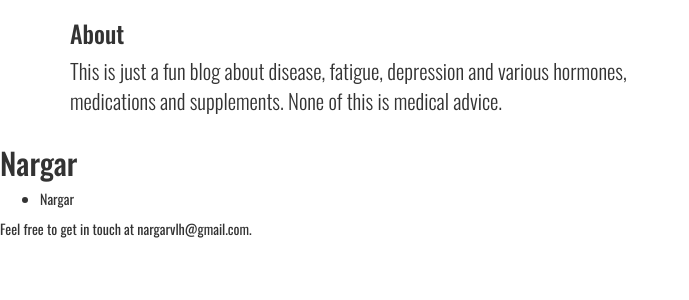
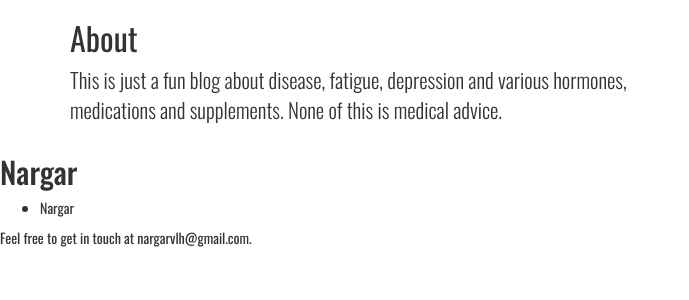
Before and after one commit to nargar/nargar, a Jekyll site: the page built from about.markdown, in a window 1280 px wide. Shown: the top 300 px of the page, without its empty margins (0-689 px from the left). Built offline with Jekyll 4.4.1, drawn with Linux system fonts in a browser that asks for light colours.

Commit message:
typography

```diff
--- a/_includes/head.html
+++ b/_includes/head.html
@@ -35,13 +35,14 @@
       /* Aiming for around 70 characters per line on desktop */
     }
 
-    article p {
-      font-size: 21px;
-      font-weight: 300;
+    article {
+      font-size: 21px !important;
+      font-weight: 300 !important;
     }
 
     article h1 {
-      font-size: 24px;
+      font-size: 32px !important;
+      font-weight: 400 !important;
     }
   </style>
 
```
